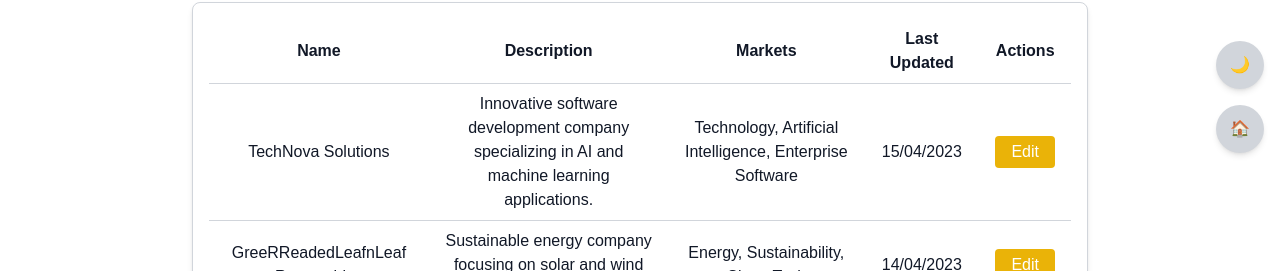
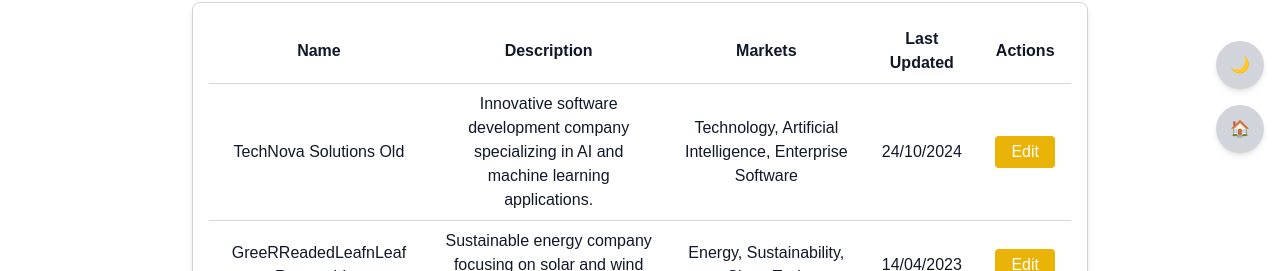
Before and after one commit to GlebTc/assignment, a Next.js app: page /dashboard in a window 1280 px wide. Shown: the part 599-870 px from the top of the page. Built offline with nearby package versions, Linux system fonts and the light colour scheme.

Commit message:
Fixing editing error

```diff
--- a/components/TargetTable.tsx
+++ b/components/TargetTable.tsx
@@ -20,16 +20,26 @@ const TargetTable: React.FC<TargetTableProps> = ({ chartData, isDarkMode }) => {
 
   // Function to save the modified data
   const handleSave = async (id: number) => {
-    const targetToUpdate = editableData.find((target) => target.id === id);
+    const targetToUpdateIndex = editableData.findIndex((target) => target.id === id);
 
-    if (targetToUpdate) {
+    if (targetToUpdateIndex !== -1) {
+      const updatedTarget = {
+        ...editableData[targetToUpdateIndex],
+        lastUpdated: new Date().toISOString(), // Update the "lastUpdated" field to the current date
+      };
+
+      const updatedData = [...editableData];
+      updatedData[targetToUpdateIndex] = updatedTarget;
+
+      setEditableData(updatedData);
+
       try {
         const res = await fetch('/api/targets', {
           method: 'PUT',
           headers: {
             'Content-Type': 'application/json',
           },
-          body: JSON.stringify(editableData),
+          body: JSON.stringify(updatedData),
         });
 
         if (res.ok) {
--- a/data/targets.json
+++ b/data/targets.json
@@ -1,7 +1,7 @@
 [
   {
     "id": 1,
-    "name": "TechNova Solutions",
+    "name": "TechNova Solutions Old",
     "description": "Innovative software development company specializing in AI and machine learning applications.",
     "pipelineStatus": "Hot",
     "markets": [
@@ -9,7 +9,7 @@
       "Artificial Intelligence",
       "Enterprise Software"
     ],
-    "lastUpdated": "2023-04-15T10:30:00Z"
+    "lastUpdated": "2024-10-24T15:13:32.077Z"
   },
   {
     "id": 2,
```
Also changed, not shown: app/api/targets/route.ts (line endings or trailing spaces).
